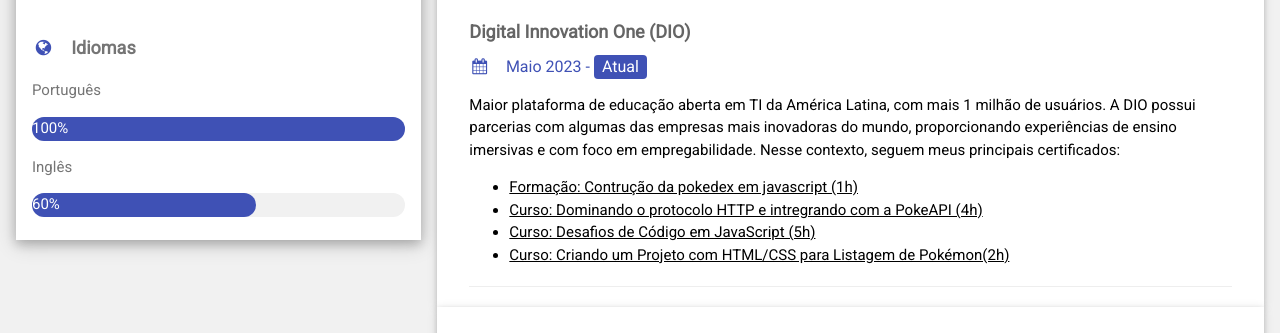
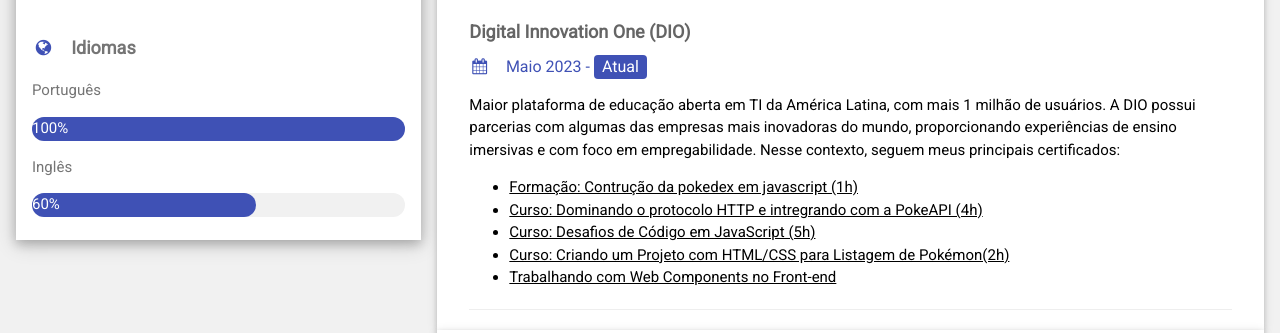
Before and after one commit to LuanMaqs/Angular, a plain HTML site: page Curriculo.html in a window 1280 px wide. Shown: the part 521-854 px from the top of the page. Drawn offline with nearby package versions, Linux system fonts and the light colour scheme.

Commit message:
Atualização no currículo

```diff
--- a/Curriculo.html
+++ b/Curriculo.html
@@ -113,6 +113,7 @@
                 <li><a href="https://www.dio.me/certificate/8617B851/share" target="_blank">Curso: Dominando o protocolo HTTP e intregrando com a PokeAPI (4h)</a></li>
                 <li><a href="https://www.dio.me/certificate/BD54822C/share" target="_blank">Curso: Desafios de Código em JavaScript (5h)</a></li>
                 <li><a href="https://www.dio.me/certificate/F6EB5624/share" target="_blank">Curso: Criando um Projeto com HTML/CSS para Listagem de Pokémon(2h)</a></li>
+                <li><a href="https://www.dio.me/certificate/A52467A3/share" target="_blank">Trabalhando com Web Components no Front-end</a></li>
               </ul>
               <hr>
             </div>
```
